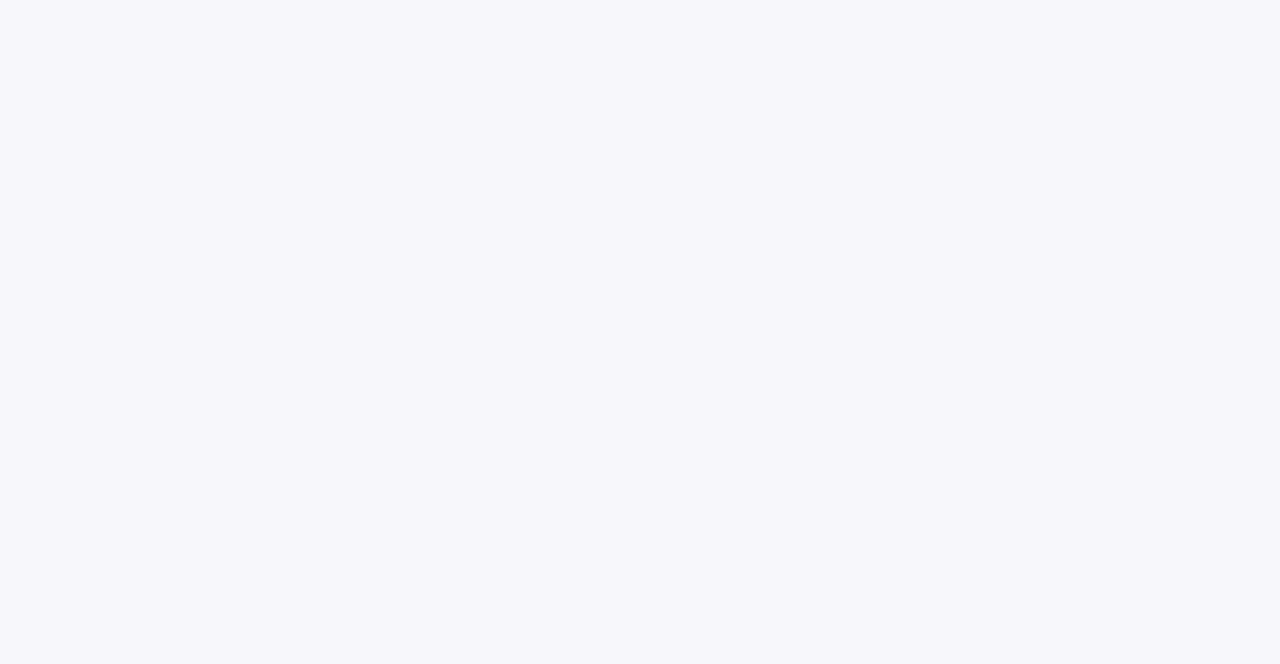
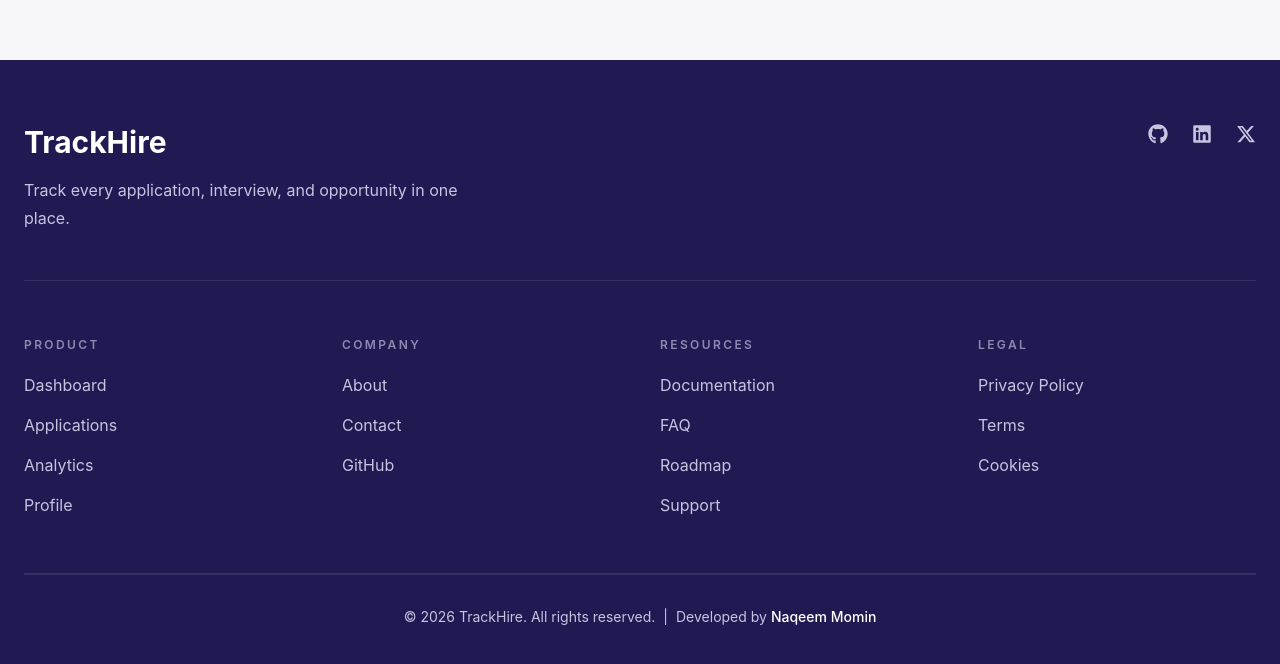
Before and after one commit to MohdNaqeem/TrackHire, a React (Vite) app: page / in a window 1280 px wide. Shown: the part 2568-3232 px from the top of the page. Before the commit the page ends 2532 px from the top, so only its background shows below. Built offline with nearby package versions, Linux system fonts and the light colour scheme.

Commit message:
build footer section

```diff
--- /dev/null
+++ b/src/components/Footer/FooterLinks.jsx
@@ -0,0 +1,24 @@
+function FooterLinks({ title, links }) {
+  return (
+    <div>
+      <h3 className="mb-5 text-xs font-semibold uppercase tracking-[0.2em] text-[#8E89B3]">
+        {title}
+      </h3>
+
+      <ul className="space-y-4">
+        {links.map((link) => (
+          <li key={link.id}>
+            <a
+              href={link.href}
+              className="text-[#C7C3E0] transition-colors duration-300 hover:text-[#3CBFA4]"
+            >
+              {link.name}
+            </a>
+          </li>
+        ))}
+      </ul>
+    </div>
+  );
+}
+
+export default FooterLinks;
--- /dev/null
+++ b/src/components/Footer/footerData.js
@@ -0,0 +1,45 @@
+const footerLinks = [
+  {
+    id: 1,
+    title: "Product",
+    links: [
+      { id: 1, name: "Dashboard", href: "#" },
+      { id: 2, name: "Applications", href: "#" },
+      { id: 3, name: "Analytics", href: "#" },
+      { id: 4, name: "Profile", href: "#" },
+    ],
+  },
+
+  {
+    id: 2,
+    title: "Company",
+    links: [
+      { id: 1, name: "About", href: "#" },
+      { id: 2, name: "Contact", href: "#" },
+      { id: 3, name: "GitHub", href: "#" },
+    ],
+  },
+
+  {
+    id: 3,
+    title: "Resources",
+    links: [
+      { id: 1, name: "Documentation", href: "#" },
+      { id: 2, name: "FAQ", href: "#" },
+      { id: 3, name: "Roadmap", href: "#" },
+      { id: 4, name: "Support", href: "#" },
+    ],
+  },
+
+  {
+    id: 4,
+    title: "Legal",
+    links: [
+      { id: 1, name: "Privacy Policy", href: "#" },
+      { id: 2, name: "Terms", href: "#" },
+      { id: 3, name: "Cookies", href: "#" },
+    ],
+  },
+];
+
+export default footerLinks;
--- a/src/docs/02-knowledge-check.md
+++ b/src/docs/02-knowledge-check.md
@@ -295,4 +295,14 @@
 
 I followed the Single Responsibility Principle. featuresData.js stores only the data, FeatureCard.jsx is a reusable component responsible for rendering a single feature card, and FeaturesSection.jsx is responsible for laying out the section and mapping the data to components. This separation makes the code easier to maintain, reuse, and scale. If I need to add a new feature later, I only update the data file without changing the UI logic or layout.
 
----
+------------------------------------------------------------------------------------------------------------------------
+
+## Feature 5 : About section
+
+### Complete Responsibility
+
+- Rendering the complete About section.
+- Displaying the About heading and description.
+- Rendering the list of highlights.
+- Rendering all four About cards.
+- Rendering the CTA button.
--- a/src/pages/Home/Home.jsx
+++ b/src/pages/Home/Home.jsx
@@ -1,6 +1,7 @@
 import Hero from "../../components/home/Hero/Hero";
 import FeaturesSection from "../../components/home/FeaturesSection/FeaturesSection";
 import AboutSection from "../../components/home/AboutCard/AboutSection";
+import Footer from "../../components/Footer/Footer";
 
 function Home() {
   return (
@@ -8,6 +9,7 @@
   <Hero />
   <FeaturesSection />
   <AboutSection/>
+  <Footer/>
 </>
   )
 }
```
